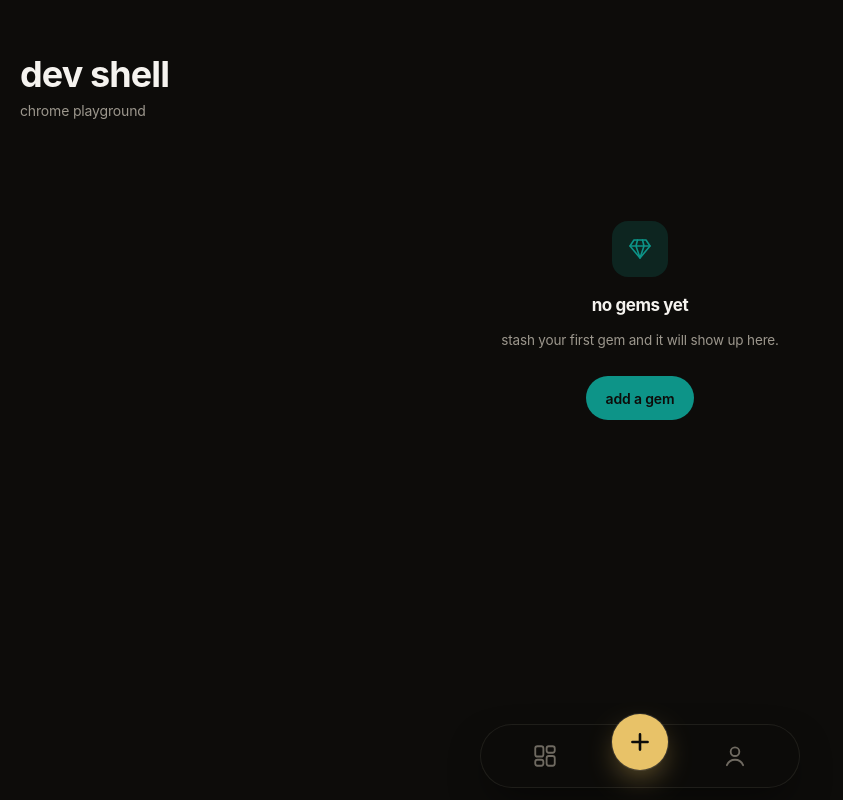
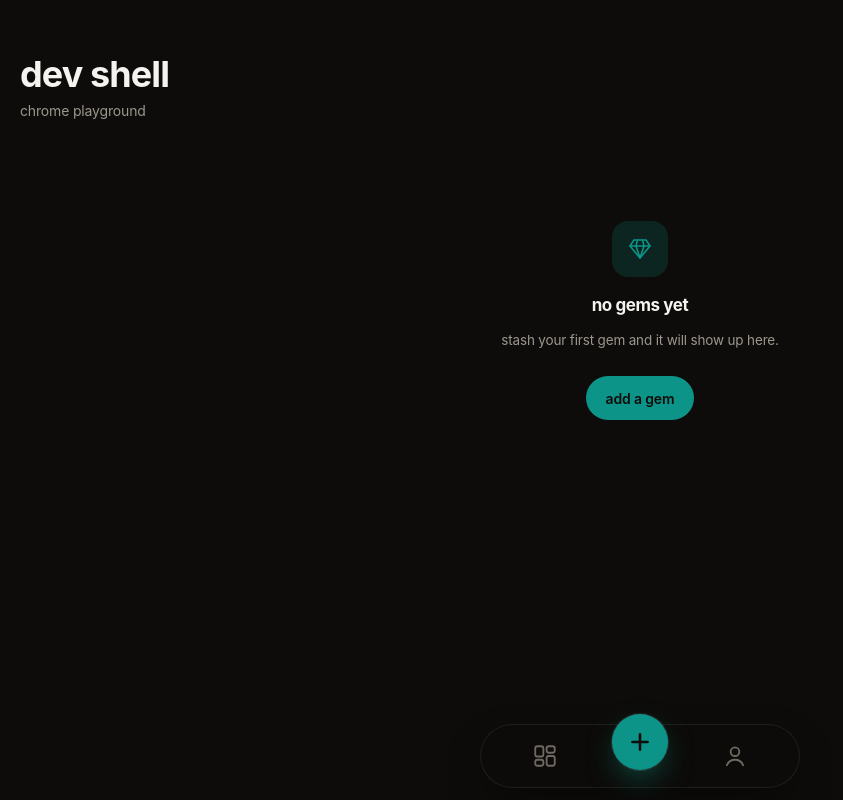
Before and after one commit to lebuckman/trove, a Next.js app: page /dev-shell in a window 1280 px wide. Shown: the whole page, without its empty margins (0-843 px from the left). Built offline with nearby package versions, Linux system fonts and the light colour scheme.

Commit message:
fix: use teal accent for the create cta

```diff
--- a/src/components/layout/BottomNav.tsx
+++ b/src/components/layout/BottomNav.tsx
@@ -75,7 +75,7 @@ export function BottomNav() {
           type="button"
           onClick={openCreate}
           aria-label="Create"
-          className="tappable relative -mt-7 flex h-14 w-14 items-center justify-center rounded-full bg-gold text-bg shadow-[0_12px_30px_-6px_rgba(232,194,104,0.45)] ring-1 ring-white/10 hover:bg-gold-strong"
+          className="tappable relative -mt-7 flex h-14 w-14 items-center justify-center rounded-full bg-accent text-bg shadow-[0_12px_30px_-6px_rgba(13,148,136,0.5)] ring-1 ring-white/10 hover:bg-accent-strong"
         >
           <PlusIcon className="h-6.5 w-6.5" />
         </button>
```
